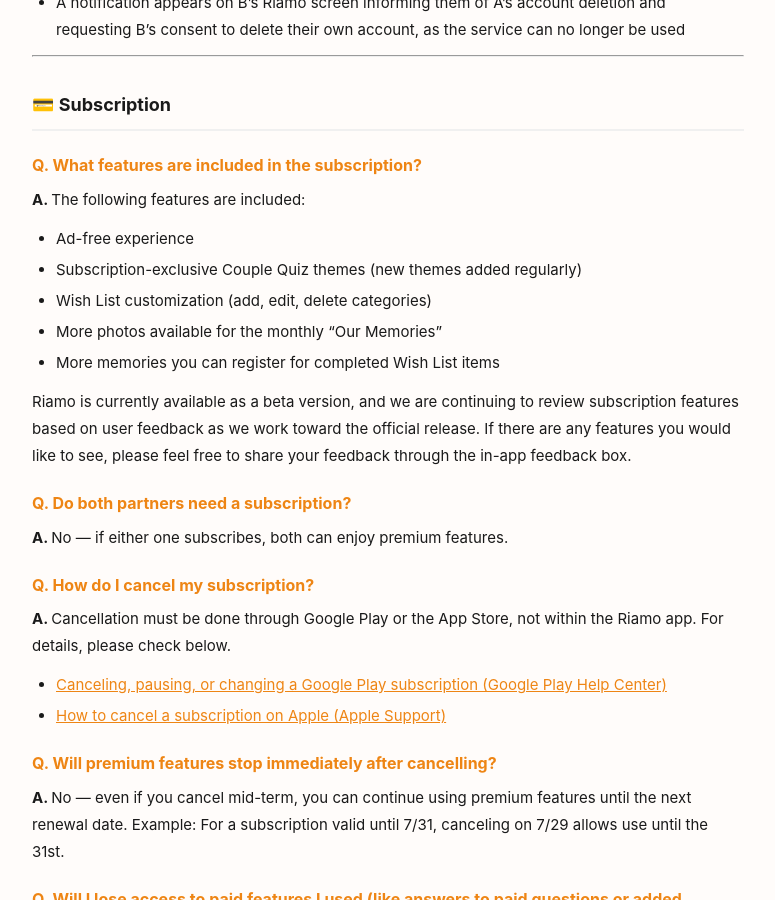
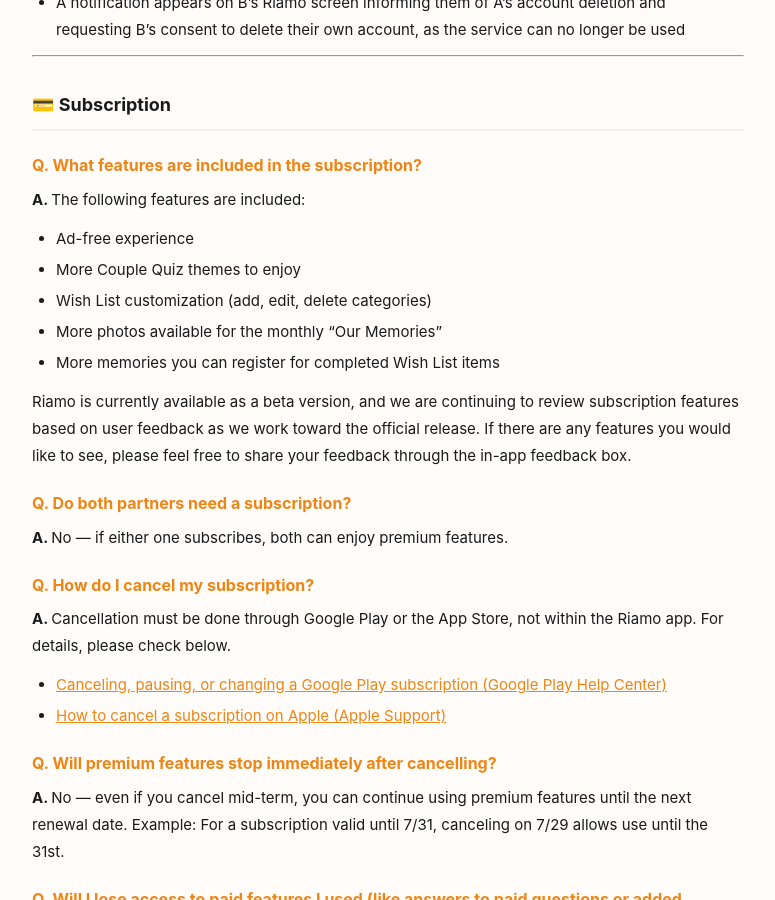
Before and after one commit to Sukidayo-app/announcements, a Jekyll site: the page built from faq/en/index.md, in a window 1280 px wide and 900 px high, scrolled down 5058 px. Shown: the whole window, without its empty margins (252-1027 px from the left). Built offline with Jekyll 4.4.1, drawn with Linux system fonts in a browser that asks for light colours.

Commit message:
FAQ更新: サブスク特典のカップル診断表記を調整（移行期対応）
- 「限定テーマが利用できます」等の無制限に読める表現を「より多く楽しめる」に変更
- チケット制には触れない移行期向けの表現に統一（ja/en/ko/es）

Co-Authored-By: Claude Opus 4.8 <noreply@anthropic.com>

```diff
--- a/faq/en/index.md
+++ b/faq/en/index.md
@@ -227,7 +227,7 @@ For example, in the case of a couple A and B:
 The following features are included:
 
 - Ad-free experience
-- Subscription-exclusive Couple Quiz themes (new themes added regularly)
+- More Couple Quiz themes to enjoy
 - Wish List customization (add, edit, delete categories)
 - More photos available for the monthly "Our Memories"
 - More memories you can register for completed Wish List items
```
Also changed, not shown: faq/es/index.md (+1 -1 lines), faq/ja/index.md (+1 -1 lines), faq/ko/index.md (+1 -1 lines).
